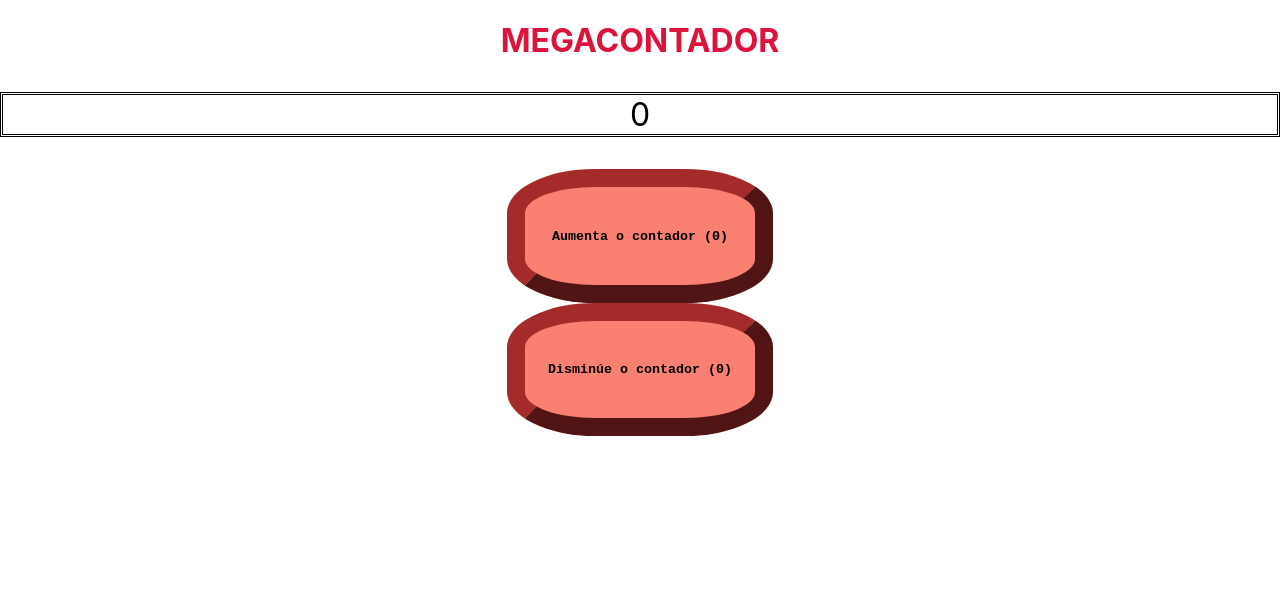
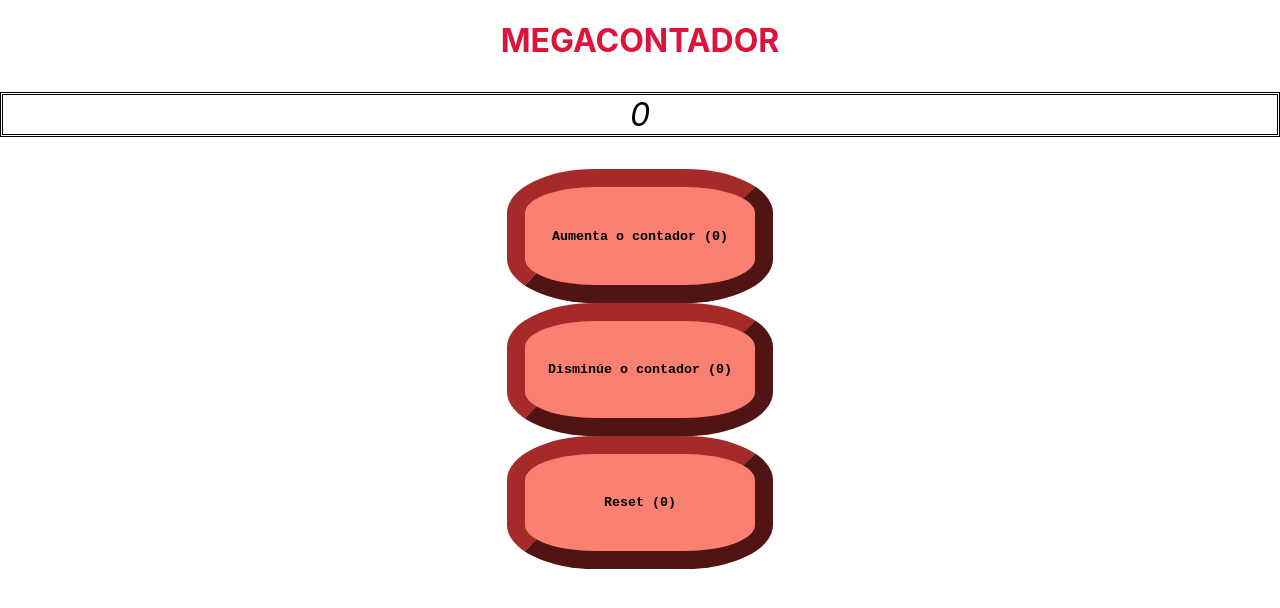
Before and after one commit to JCousoG/megacontador2, a React (Create React App) app: page / in a window 1280 px wide. Shown: the top 608 px of the page. Built offline with nearby package versions, Linux system fonts and the light colour scheme.

Commit message:
co boton del

```diff
--- a/src/App.css
+++ b/src/App.css
@@ -2,6 +2,7 @@ p {
   font-size:xx-large ;
   text-align: center;
   border-style: double;
+  font-style: oblique;
 }
   h1 {
   font-size:xx-large;
--- a/src/App.js
+++ b/src/App.js
@@ -9,9 +9,12 @@ function App() {
   let novoValor = contador+1
   SetContador(novoValor)
  }
- function manexoClikDecremento() {
+ function manexoClickDecremento() {
   let novoValor = contador-1
   SetContador(novoValor)
+ }
+ function reset() {
+  SetContador(0)
  }
 
 
@@ -20,7 +23,8 @@ function App() {
     <h1>MEGACONTADOR</h1>
     <p>{contador}</p>
     <Boton texto="Aumenta o contador" operacion={manexoClickAumento}></Boton>
-    <Boton texto="Disminúe o contador" operacion={manexoClikDecremento}></Boton>
+    <Boton texto="Disminúe o contador" operacion={manexoClickDecremento}></Boton>
+    <Boton texto="Reset" operacion={reset}></Boton>
     </>
 
   );
```
